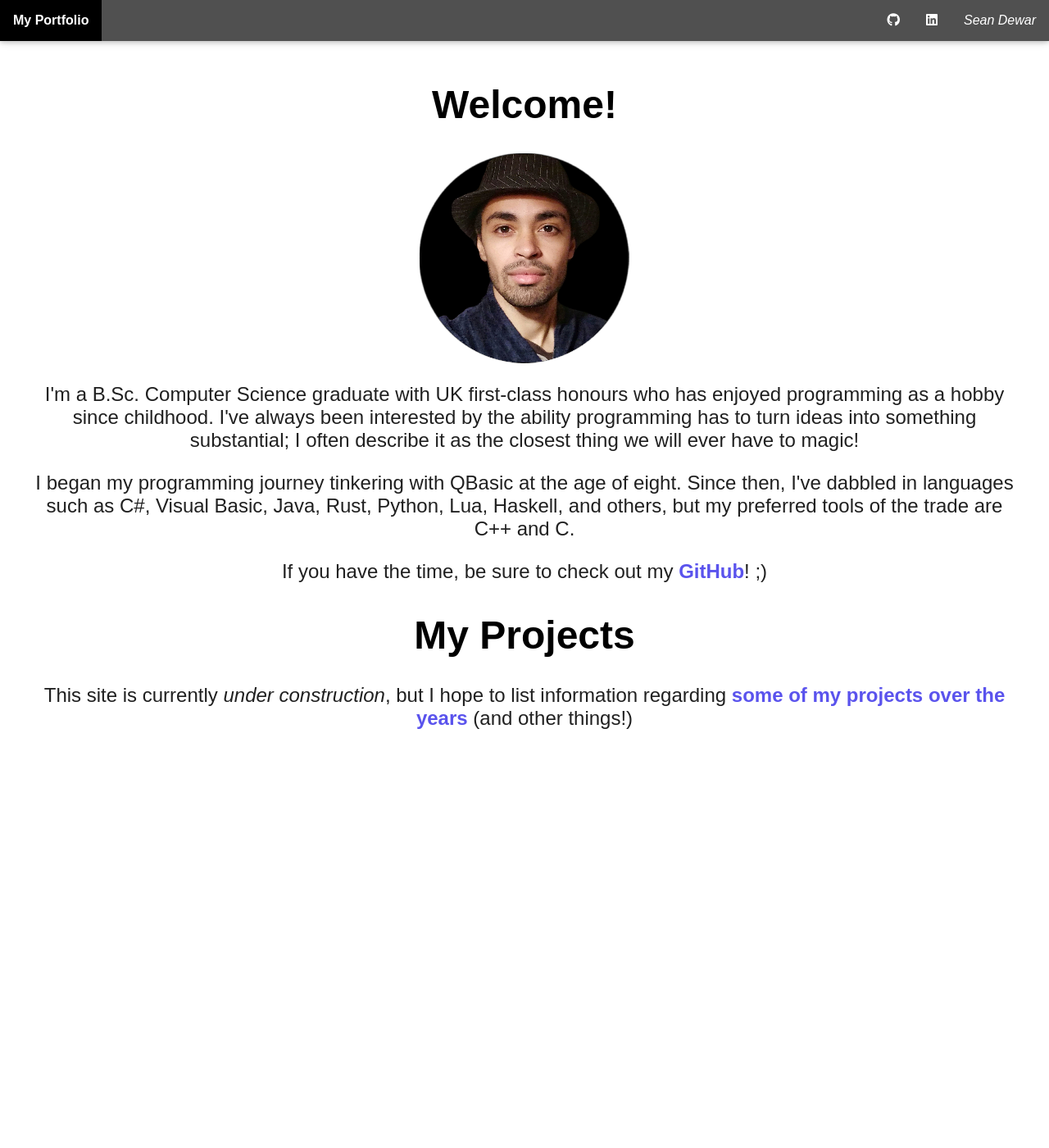
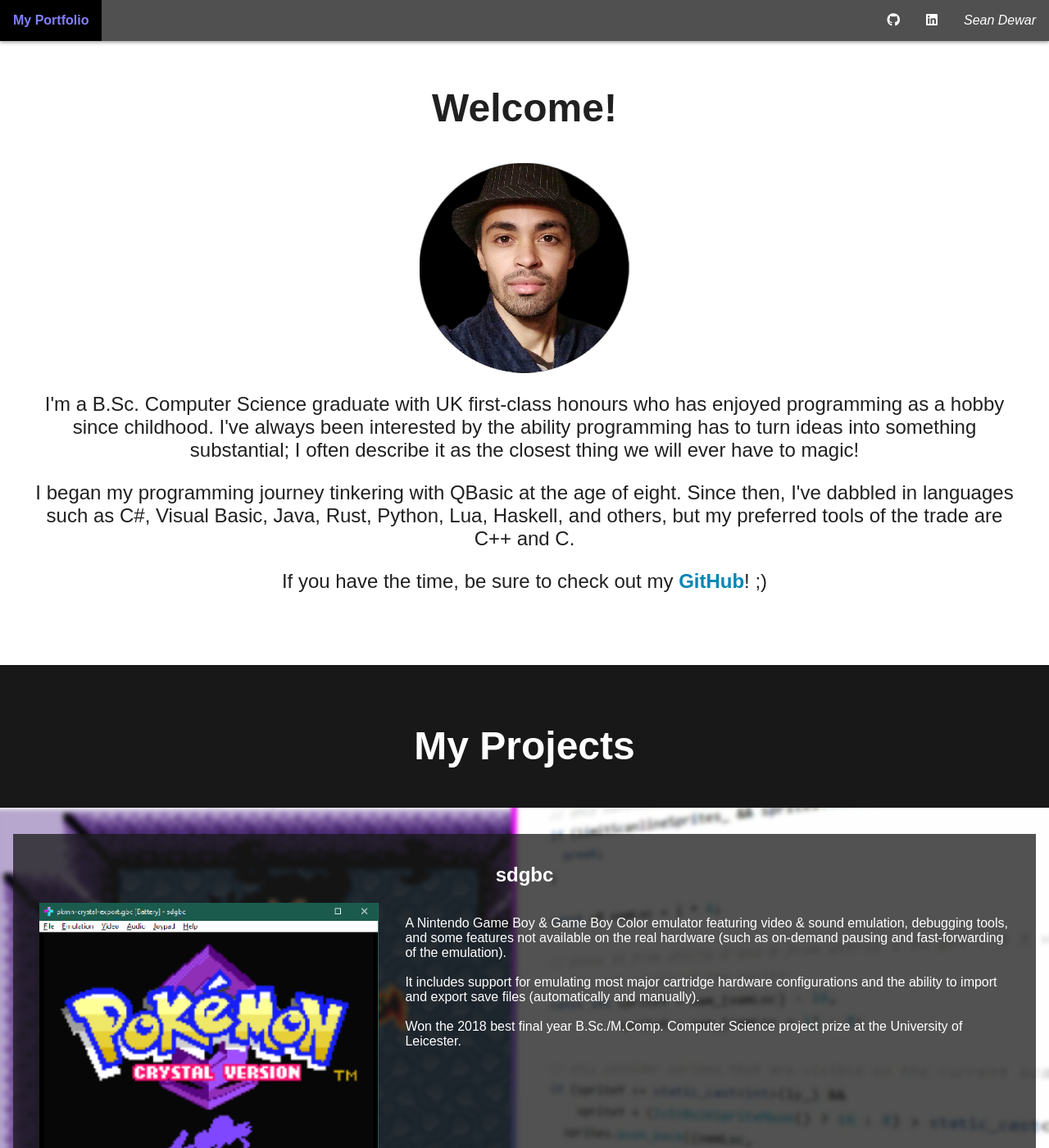
Before and after one commit to seandewar/seandewar.github.io, a Jekyll site: the page built from index.html, in a window 1280 px wide and 1400 px high. Shown: the whole window at 82% size. Built offline with Jekyll 4.4.1, drawn with Linux system fonts in a browser that asks for light colours; nearby versions of some CDN libraries; some of the changed text lies outside the part shown.

Commit message:
Update to latest

```diff
--- /dev/null
+++ b/_includes/footer.html
@@ -0,0 +1,6 @@
+<footer class="footer-content">
+    <p class="footer-text">© Sean Dewar. The repository for this GitHub Pages
+        site can be found
+        <a class="footer-link" href="https://github.com/seandewar/seandewar.github.io">here</a>.
+    </p>
+</footer>
--- a/_includes/head.html
+++ b/_includes/head.html
@@ -3,7 +3,7 @@
     <script src="https://kit.fontawesome.com/3f48d9e2a2.js" crossorigin="anonymous"></script>
 
     <meta charset="utf-8">
-    <meta http-equiv="X-UA-Compatible" content="IE-edge">
+    <meta http-equiv="X-UA-Compatible" content="IE=edge">
     <meta name="viewport" content="width=device-width, initial-scale=1">
     <meta name="description" content="{{ site.description }}">
     <meta name="author" content="{% if page.author %}{{ page.author }}{% else %}{{ site.author }}{% endif %}">
--- a/_includes/nav.html
+++ b/_includes/nav.html
@@ -1,7 +1,7 @@
 <nav class="nav">
     <ul>
         <li class="nav-item-left"><a class="nav-link" href="/">My Portfolio</a></li>
-        <p class="nav-item-right nav-title">Sean Dewar</p>
+        <li class="nav-item-right"><p class="nav-title">Sean Dewar</p></li>
         <li class="nav-item-right"><a class="nav-link" href="https://www.linkedin.com/in/seandewar/"><span class="nav-fa fab fa-linkedin"></span></a></li>
         <li class="nav-item-right"><a class="nav-link" href="https://github.com/seandewar"><span class="nav-fa fab fa-github"></span></a></li>
     </ul>
--- a/_layouts/default.html
+++ b/_layouts/default.html
@@ -4,5 +4,6 @@
 <body>
     {% include nav.html %}
     {{ content }}
+    {% include footer.html %}
 </body>
 </html>
--- a/css/styles.css
+++ b/css/styles.css
@@ -1,21 +1,55 @@
+* {
+    box-sizing: border-box;
+    font-family: sans-serif;
+}
+
 body {
-    padding-top: 4rem;
-    margin: 0 2rem 0 2rem;
-    font-family: sans-serif;
-    color: #202020;
+    padding: 0;
+    margin: 0;
+    background-color: #202020;
+    color: #ffffff;
 }
 
 a {
     text-decoration: none;
     font-weight: bold;
-    color: #5a53ed;
+    color: #0085b6;
 }
 
-h1 {
-    color: #000000;
+a:hover {
+    color: #8080ff;
 }
 
-img.center {
+.main-content {
+    padding: 4rem 2rem 4rem 2rem;
+    margin: 0;
+    background-color: #ffffff;
+    color: #202020;
+}
+
+.footer-content {
+    padding: 1rem 2rem 1rem 2rem;
+    margin: 0;
+}
+
+.footer-text {
+    padding: 0 1rem 0 1rem;
+    margin: 0;
+    text-align: center;
+    font-size: 12px;
+    color: #ffffff;
+}
+
+.footer-link {
+    color: #ffffff;
+}
+
+.footer-link:hover {
+    text-decoration: underline;
+    color: #ffffff;
+}
+
+.block-center {
     display: block;
     margin-left: auto;
     margin-right: auto;
@@ -24,7 +58,6 @@
 h1.bio {
     font-size: 3rem;
     text-align: center;
-    margin-top: 2.25rem;
 }
 
 p.bio {
@@ -39,7 +72,7 @@
     left: 0;
     width: 100%;
     background-color: #505050;
-    box-shadow: 0 2px 5px 0 rgba(0,0,0,0.16), 0 2px 10px 0 rgba(0,0,0,0.12);
+    box-shadow: 0 2px 4px 0 rgba(0, 0, 0, 0.35);
     color: #ffffff;
 }
 
@@ -76,3 +109,53 @@
     padding: 0 1rem 0 1rem;
     font-style: italic;
 }
+
+.projects-content {
+    padding: 2rem 0 0 0;
+    margin: 0;
+    background-color: #181818;
+}
+
+.project-bg-container {
+    padding: 2rem 0 2rem 0;
+    margin: 3rem 0 0 0;
+    background-size: cover;
+    background-position: center center;
+    background-color: #ffffff;
+}
+
+.project-info-container {
+    padding: 1rem 2rem 1rem 2rem;
+    margin: 0 1rem 0 1rem;
+    background-color: rgba(24, 24, 24, 0.75);
+}
+
+.project-info-content {
+    margin: 0 0 2rem 0;
+    display: flex;
+    flex-wrap: wrap;
+}
+
+.project-info-content-img-col {
+    width: 35%;
+}
+
+.project-info-content-desc-col {
+    width: 65%;
+}
+
+.project-info-content-img {
+    display: block;
+    width: 100%;
+    max-width: 100%;
+    height: auto;
+}
+
+.project-info-content-desc {
+    padding: 0 0 0 2rem;
+}
+
+.project-info-title {
+    color: #ffffff;
+    text-align: center;
+}
--- a/index.html
+++ b/index.html
@@ -3,26 +3,59 @@
 title: Welcome!
 ---
 
-<h1 class="bio">Welcome!</h1>
+<section class="main-content">
+    <h1 class="bio">Welcome!</h1>
 
-<img class="center" src="/img/me-circle-border.png" alt="Me looking fly">
+    <img class="block-center" src="/img/me-circle-border.png" alt="Me looking fly">
 
-<p class="bio">I'm a B.Sc. Computer Science graduate with UK first-class
-    honours who has enjoyed programming as a hobby since childhood. I've always
-    been interested by the ability programming has to turn ideas into something
-    substantial; I often describe it as the closest thing we will ever have to
-    magic!</p>
+    <p class="bio">I'm a B.Sc. Computer Science graduate with UK first-class
+        honours who has enjoyed programming as a hobby since childhood. I've
+        always been interested by the ability programming has to turn ideas
+        into something substantial; I often describe it as the closest thing we
+        will ever have to magic!</p>
 
-<p class="bio">I began my programming journey tinkering with QBasic at the age
-    of eight.  Since then, I've dabbled in languages such as C#, Visual Basic,
-    Java, Rust, Python, Lua, Haskell, and others, but my preferred tools of the
-trade are C++ and C.</p>
+    <p class="bio">I began my programming journey tinkering with QBasic at the
+        age of eight.  Since then, I've dabbled in languages such as C#, Visual
+        Basic, Java, Rust, Python, Lua, Haskell, and others, but my preferred
+    tools of the trade are C++ and C.</p>
 
-<p class="bio">If you have the time, be sure to check out my <a
-   href="https://github.com/seandewar">GitHub</a>! ;)</p>
+    <p class="bio">If you have the time, be sure to check out my <a
+       href="https://github.com/seandewar">GitHub</a>! ;)</p>
+</section>
 
-<h1 id="projects" class="bio">My Projects</h1>
+<section class="projects-content">
+    <h1 id="projects" class="bio">My Projects</h1>
 
-<p class="bio">This site is currently <em>under construction</em>, but I hope
-    to list information regarding <a href="https://bit.ly/2nRm6KL">some of my
-        projects over the years</a> (and other things!)</p>
+    <!-- sdgbc -->
+    <div class="project-bg-container" style="background-image: url('/img/projects/sdgbc-bg.png')">
+        <div class="project-info-container">
+            <h2 class="project-info-title">sdgbc</h2>
+            <div class="project-info-content">
+                <div class="project-info-content-img-col">
+                    <img class="project-info-content-img" src="/img/projects/sdgbc.png" alt="sdgbc">
+                </div>
+                <div class="project-info-content-desc-col">
+                    <div class="project-info-content-desc">
+                        <p class="">A Nintendo Game Boy &amp;
+                            Game Boy Color emulator featuring video &amp; sound
+                            emulation, debugging tools, and some features not
+                            available on the real hardware (such as on-demand
+                            pausing and fast-forwarding of the emulation).
+                            <br/><br/> It includes support for emulating most
+                            major cartridge hardware configurations and the
+                            ability to import and export save files
+                            (automatically and manually).  <br/><br/> Won the
+                            2018 best final year B.Sc./M.Comp. Computer Science
+                            project prize at the University of Leicester.  </p>
+                    </div>
+                </div>
+            </div>
+        </div>
+    </div>
+
+    <div class="project-bg-container" style="">
+        <div class="project-info-container">
+            <h2 class="project-info-title">Project #2</h2>
+        </div>
+    </div>
+</section>
```
Also changed, not shown: img/projects/sdgbc-bg.png (added), img/projects/sdgbc.png (added).
